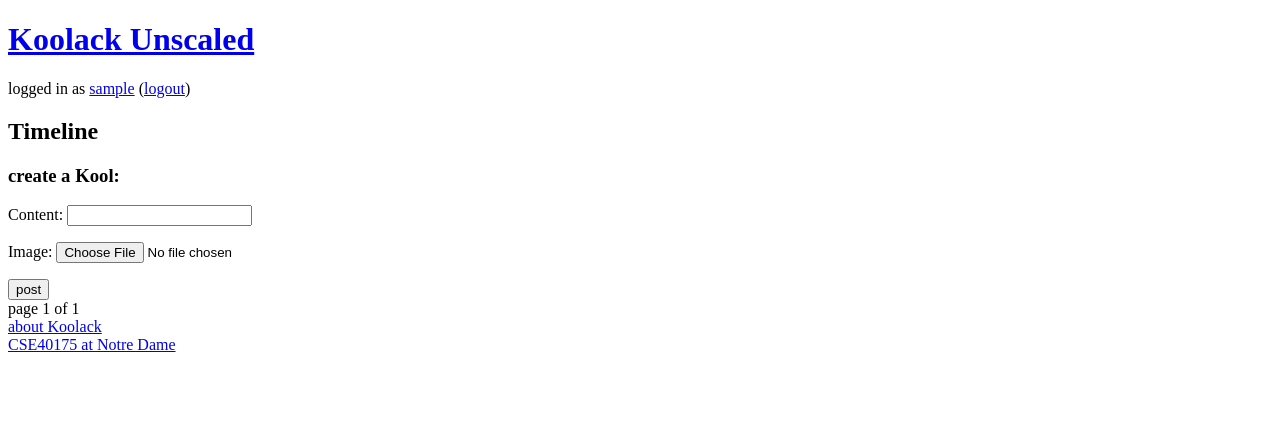
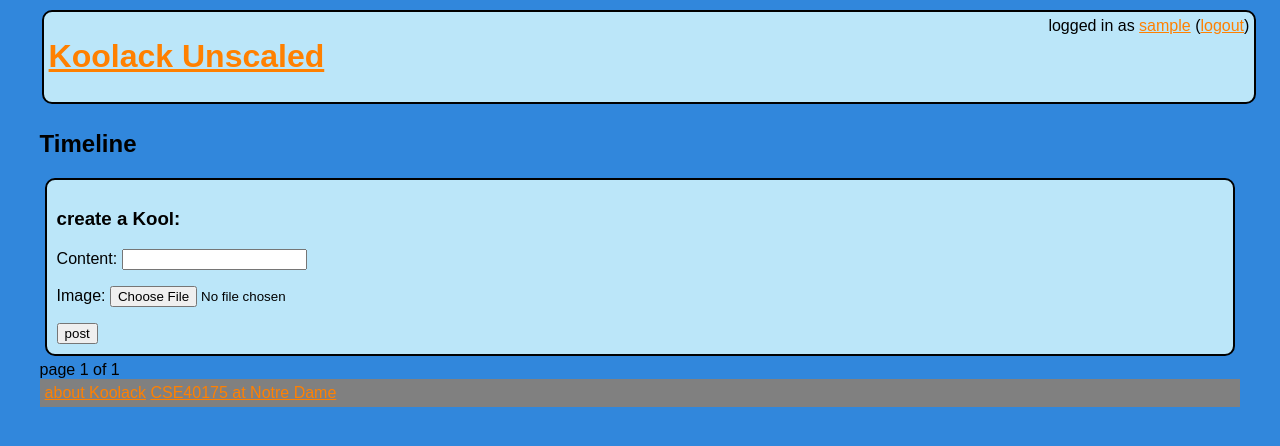
Before and after one commit to jrichelsen/koolack_unscaled, a Django app: page /timeline in a window 1280 px wide. Shown: the top 446 px of the page. Run offline with Django 3.2, Linux system fonts and the light colour scheme; the visitor is signed in with stand-in values (Sample User, id 1); data comes from the database, SQL or seed files in the repository; data that the repository does not hold is empty; parts of the project's set-up code (start-up, migrations or seed data) failed here and were passed over.

Commit message:
display CSS formatting

```diff
--- /dev/null
+++ b/koolack_unscaled/static/koolack_unscaled.css
@@ -0,0 +1,88 @@
+* {
+   font-family: Arial;
+}
+
+a {
+    color: #FF8000;
+}
+
+body {
+    background-color: #3187DC;
+}
+
+#container {
+    width: 95%;
+    margin: auto;
+}
+
+#header {
+    background-color: #BBE6F9;
+    border-radius: 10px;
+    margin: 2px;
+    padding: 5px;
+    border: 2px solid black;
+    width: 100%;
+    display: inline-block;
+}
+
+#logo {
+    float: left;
+}
+
+#login_status {
+    float: right;
+}
+
+#kool-form {
+    border: 2px solid black;
+    border-radius: 10px;
+    margin: 5px;
+    padding: 10px;
+    background-color: #BBE6F9;
+}
+
+#kool-list {
+    width: 100%;
+}
+
+.kool {
+    border: 2px solid black;
+    border-radius: 10px;
+    margin: 5px;
+    padding: 10px;
+    background-color: #BBE6F9;
+}
+
+.kool-author {
+    display: inline-block;
+    font-weight: bold;
+}
+
+.kool-follow-button {
+    display: inline-block;
+}
+
+.kool-unfollow-button {
+    display: inline-block;
+}
+
+.kool-timestamp {
+    display: inline-block;
+    font-style: italic;
+    float: right;
+}
+
+.kool-row2 {
+    border-top: groove orange;
+}
+
+#footer {
+    background-color: grey;
+    padding: 5px;
+    text-align: justify;
+    clear: both;
+}
+
+.footer-link {
+    display: inline-block;
+}
--- a/koolack_unscaled/templates/koolack_unscaled/ack.html
+++ b/koolack_unscaled/templates/koolack_unscaled/ack.html
@@ -4,11 +4,11 @@
 {% block page_title %}the following users Acked this Kool:{% endblock page_title %}
 
 {% block content %}
-<div id="acker-list">
+<ul>
     {% for acker_profile in page_obj %}
-        <div class="acker-link"><a href="{% url 'koolack_unscaled:user' acker_profile.user.username %}">{{ acker_profile.user.username }}</a></div>
+        <li><a href="{% url 'koolack_unscaled:user' acker_profile.user.username %}">{{ acker_profile.user.username }}</a></li>
     {% endfor %}
-</div>
+</ul>
 
 {% include 'koolack_unscaled/pagination.html' %}
 
--- a/koolack_unscaled/templates/koolack_unscaled/base.html
+++ b/koolack_unscaled/templates/koolack_unscaled/base.html
@@ -1,24 +1,28 @@
+{% load staticfiles %}
+
 <!DOCTYPE html>
 <html>
 
 <head>
     <meta charset="utf-8">
     <title>{% block title_prepend %}{% endblock title_prepend %}Koolack Unscaled</title>
+    <link rel="stylesheet" href="{% static 'koolack_unscaled.css' %}">
 </head>
 
 <body>
+    <div id="container">
         <div id="header">
             <div id="logo"><h1><a href="{% url 'koolack_unscaled:index' %}">Koolack Unscaled</a></h1></div>
             <div id="login_status">
                 {% if request.user.is_authenticated %}
-                <p>logged in as <a href="{% url 'koolack_unscaled:user' request.user.username %}">{{ request.user.username }}</a> (<a href="{% url 'koolack_unscaled:logout' %}">logout</a>)</p>
+                    logged in as <a href="{% url 'koolack_unscaled:user' request.user.username %}">{{ request.user.username }}</a> (<a href="{% url 'koolack_unscaled:logout' %}">logout</a>)
                 {% else %}
-                <p><a href="{% url 'koolack_unscaled:register' %}">register</a> or <a href="{% url 'koolack_unscaled:login' %}">login</a></p>
+                    <a href="{% url 'koolack_unscaled:register' %}">register</a> or <a href="{% url 'koolack_unscaled:login' %}">login</a>
                 {% endif %}
             </div>
         </div>
 
-   <div id="page-title"><h2>{% block page_title %}{% endblock page_title%}</h2></div>
+        <h2>{% block page_title %}{% endblock page_title%}</h2>
 
         {% block content %}{% endblock content%}
 
@@ -26,6 +30,7 @@
             <div class="footer-link"><a href="{% url 'koolack_unscaled:about' %}">about Koolack</a></div>
             <div class="footer-link"><a href="https://www3.nd.edu/~dthain/courses/cse40822/spring2016/">CSE40175 at Notre Dame</a></div>
         </div>
+    </div>
 </body>
 
 </html>
--- a/koolack_unscaled/templates/koolack_unscaled/kool_form.html
+++ b/koolack_unscaled/templates/koolack_unscaled/kool_form.html
@@ -1,8 +1,8 @@
 <div id="kool-form">
-    <div id="kool-form-title"><h3>create a Kool:</h3></div>
+    <h3>create a Kool:</h3>
     <form method="post" action="" enctype="multipart/form-data">
         {% csrf_token %}
-        <div id="kool-form-fields">{{ form.as_p }}</div>
-        <div id="kool-form-submit-button"><input type="submit" value="post"></div>
+        {{ form.as_p }}
+        <input type="submit" value="post">
     </form>
 </div>
--- a/koolack_unscaled/urls.py
+++ b/koolack_unscaled/urls.py
@@ -51,6 +51,6 @@ urlpatterns = [
 
 if settings.DEBUG:
     urlpatterns += patterns('',
-        (r'^media/(?P<path>.*)$',
+        url(r'^media/(?P<path>.*)$',
         'django.views.static.serve',
         {'document_root': settings.MEDIA_ROOT}))
--- a/koolack_unscaled_proj/settings.py
+++ b/koolack_unscaled_proj/settings.py
@@ -123,7 +123,6 @@ STATIC_URL = '/static/'
 
 # custom addition
 PROJECT_ROOT = os.path.dirname(__file__)
-STATIC_ROOT = os.path.join(PROJECT_ROOT, 'static')
 MEDIA_ROOT = os.path.join(PROJECT_ROOT, 'media')
 MEDIA_URL = '/media/'
 
```
Also changed, not shown: koolack_unscaled/templates/koolack_unscaled/kool.html (+10 -11 lines), koolack_unscaled/templates/koolack_unscaled/user.html (+18 -15 lines). Lines whose indentation alone changed are shown as unchanged.
